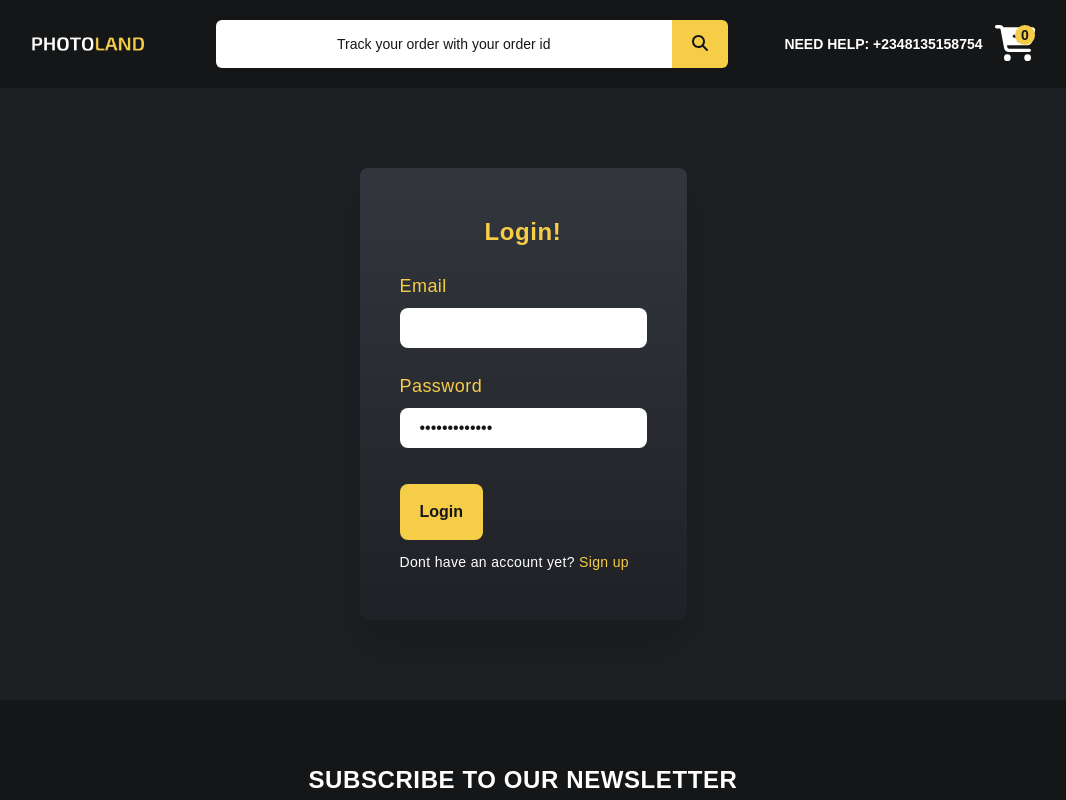
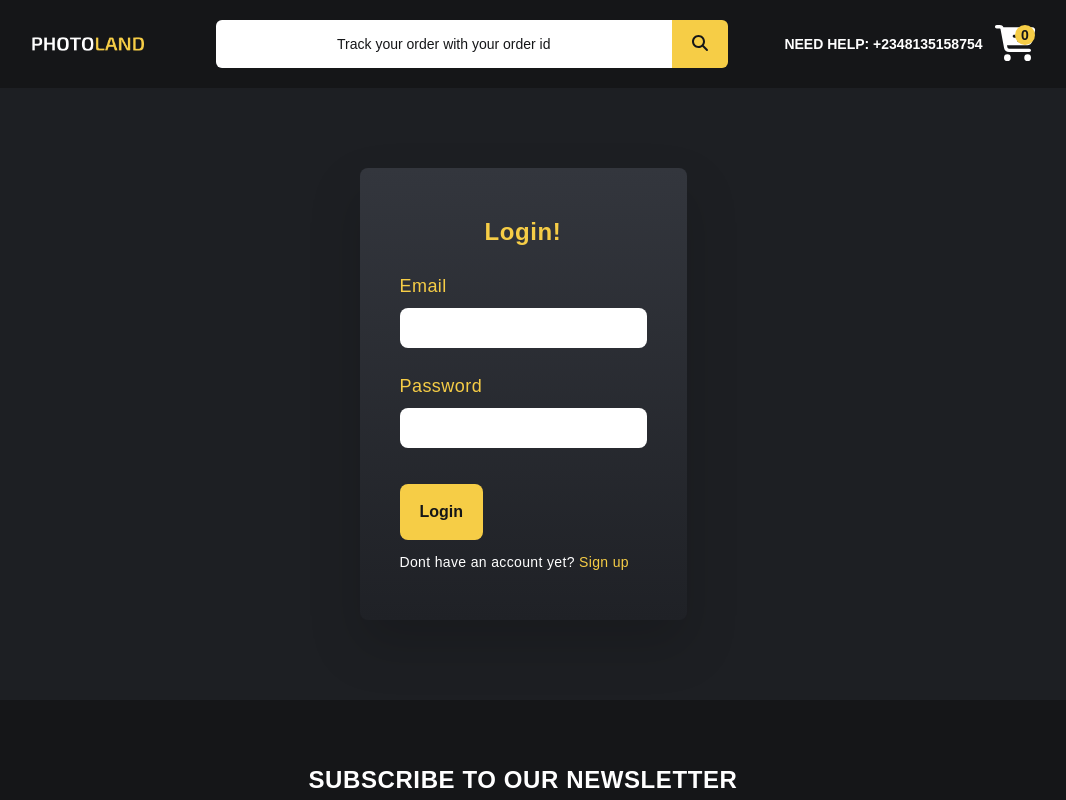
Before and after one commit to olaniyansheyi/photoland-nuxt-3, a Nuxt app: page /login in a window 1280 px wide. Shown: the top 800 px of the page, without its empty margins (117-1183 px from the left). Built offline with nearby package versions, Linux system fonts and the light colour scheme; no server answers; the database is empty.

Commit message:
new feature

```diff
--- a/stores/auth.js
+++ b/stores/auth.js
@@ -5,8 +5,8 @@ export const useAuthStore = defineStore("auth", {
     user: null,
     loading: false,
     error: null,
-    email: ref(""),
-    password: "Sheyman(1704)",
+    email: "",
+    password: "",
     fullName: "",
     address: "",
     phoneNumber: "",
--- a/stores/order.js
+++ b/stores/order.js
@@ -1,9 +1,5 @@
 import { defineStore } from "pinia";
 import { useNuxtApp } from "#app";
-
-import { useRouter } from "vue-router";
-
-const router = useRouter();
 
 export const useOrderStore = defineStore("order", {
   // Data
--- a/stores/product.js
+++ b/stores/product.js
@@ -21,7 +21,6 @@ export const useProductsStore = defineStore("products", {
           this.error = "Products could not be loaded";
         } else {
           this.products = data || [];
-          console.log(this.products);
         }
       } catch (error) {
         console.error("Unexpected error:", error);
```
